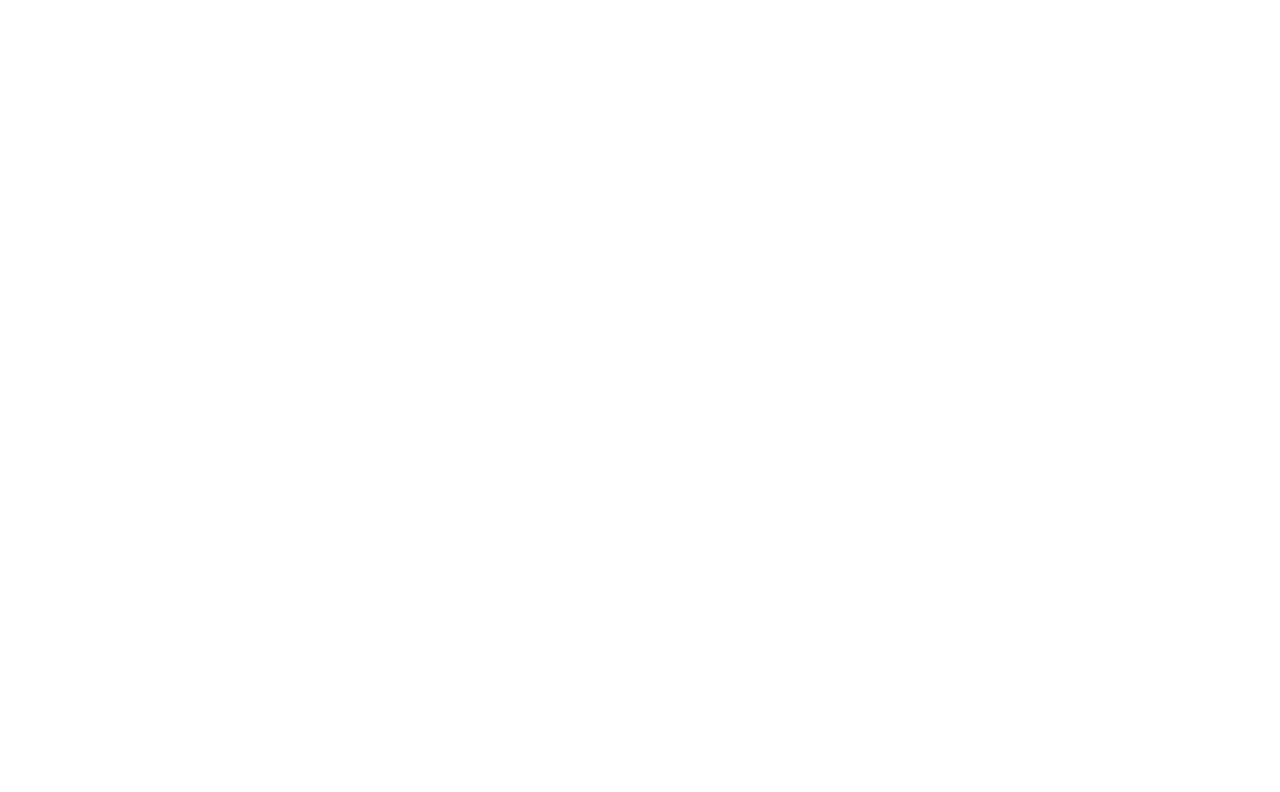
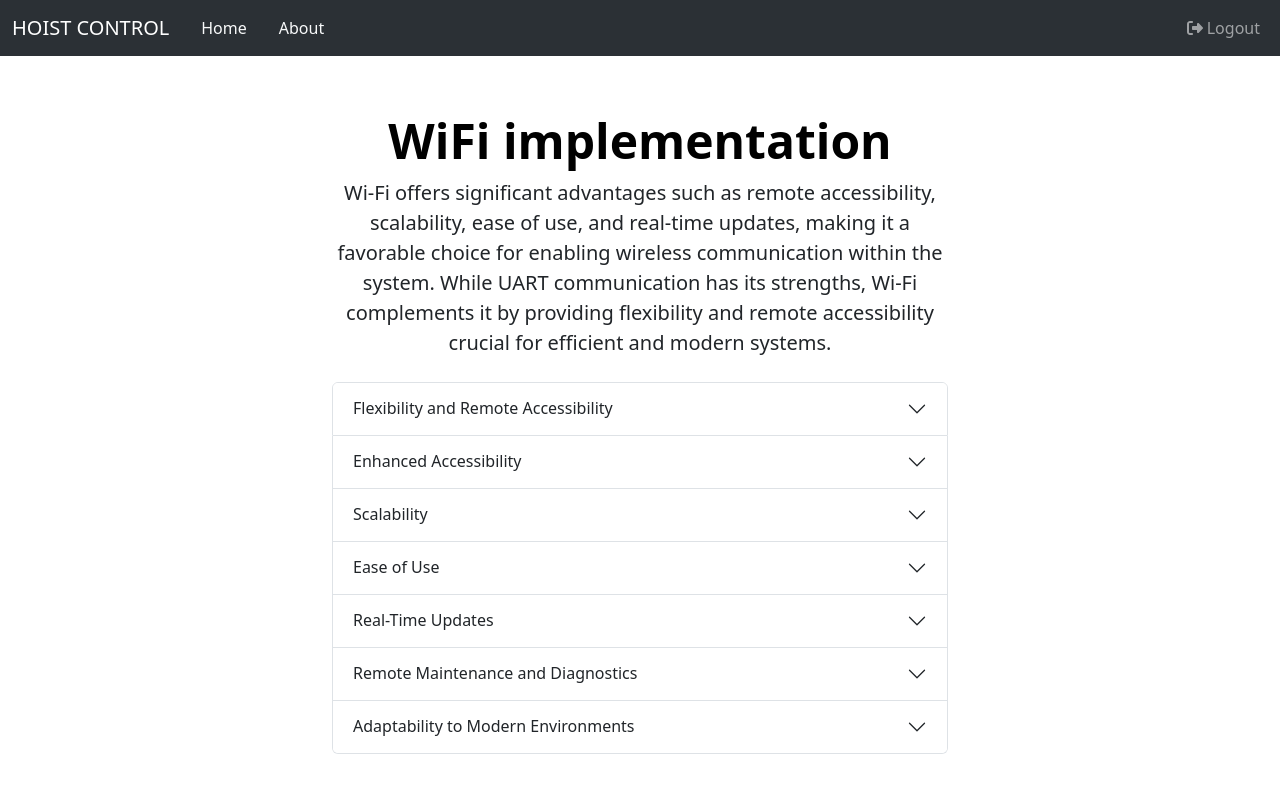
Before and after one commit to khanhhado1208/Login-Authentication-with-ReactJs-and-Firebase, a React (Create React App) app: page /about in a window 1280 px wide. Before the commit this address had no page. Shown: the top 792 px of the page. Built offline with nearby package versions, Linux system fonts and the light colour scheme.

Commit message:
Update timer counting and UI

```diff
--- /dev/null
+++ b/src/components/About.jsx
@@ -0,0 +1,22 @@
+import React from "react";
+import NavBar from "../public/NavBar";
+import Accordion from "./Accordian";
+
+const About = () => {
+  return (
+    <>
+      <NavBar />
+      <div className="px-4 py-2 my-5 text-center">
+        <h1 className="display-5 fw-bold text-body-emphasis">WiFi implementation</h1>
+        <div className="col-lg-6 mx-auto">
+          <p className="lead mb-4">
+          Wi-Fi offers significant advantages such as remote accessibility, scalability, ease of use, and real-time updates, making it a favorable choice for enabling wireless communication within the system. While UART communication has its strengths, Wi-Fi complements it by providing flexibility and remote accessibility crucial for efficient and modern systems.
+          </p>
+          <Accordion />
+        </div>
+      </div>
+    </>
+  );
+};
+
+export default About;
--- /dev/null
+++ b/src/components/Accordian.jsx
@@ -0,0 +1,103 @@
+import React from "react";
+import 'bootstrap/dist/js/bootstrap.bundle.min.js';
+
+
+const WifiAccordion = () => {
+  return (
+    <div className="accordion" id="wifiAccordion">
+      <div className="accordion-item">
+        <h2 className="accordion-header" id="flexibilityHeading">
+          <button className="accordion-button collapsed" type="button" data-bs-toggle="collapse" data-bs-target="#flexibilityCollapse" aria-expanded="false" aria-controls="flexibilityCollapse">
+            Flexibility and Remote Accessibility
+          </button>
+        </h2>
+        <div id="flexibilityCollapse" className="accordion-collapse collapse" aria-labelledby="flexibilityHeading" data-bs-parent="#wifiAccordion">
+          <div className="accordion-body">
+            Wi-Fi enables wireless communication, allowing Hoist 2, IoT gateways, and the web UI to communicate without physical connections. It offers flexibility in device placement and allows remote monitoring, configuration, and control.
+          </div>
+        </div>
+      </div>
+
+      <div className="accordion-item">
+        <h2 className="accordion-header" id="accessibilityHeading">
+          <button className="accordion-button collapsed" type="button" data-bs-toggle="collapse" data-bs-target="#accessibilityCollapse" aria-expanded="false" aria-controls="accessibilityCollapse">
+            Enhanced Accessibility
+          </button>
+        </h2>
+        <div id="accessibilityCollapse" className="accordion-collapse collapse" aria-labelledby="accessibilityHeading" data-bs-parent="#wifiAccordion">
+          <div className="accordion-body">
+            Wi-Fi offers wider accessibility. With proper network coverage, devices can connect from various locations within the network range, facilitating remote management and monitoring from different points.
+          </div>
+        </div>
+      </div>
+
+      <div className="accordion-item">
+        <h2 className="accordion-header" id="scalabilityHeading">
+          <button className="accordion-button collapsed" type="button" data-bs-toggle="collapse" data-bs-target="#scalabilityCollapse" aria-expanded="false" aria-controls="scalabilityCollapse">
+            Scalability
+          </button>
+        </h2>
+        <div id="scalabilityCollapse" className="accordion-collapse collapse" aria-labelledby="scalabilityHeading" data-bs-parent="#wifiAccordion">
+          <div className="accordion-body">
+            Wi-Fi can accommodate multiple devices simultaneously within its network, making it suitable for scenarios involving multiple hoists or additional devices in the future. This scalability aids in expanding the system without significant infrastructure changes.
+          </div>
+        </div>
+      </div>
+
+      <div className="accordion-item">
+        <h2 className="accordion-header" id="easeOfUseHeading">
+          <button className="accordion-button collapsed" type="button" data-bs-toggle="collapse" data-bs-target="#easeOfUseCollapse" aria-expanded="false" aria-controls="easeOfUseCollapse">
+            Ease of Use
+          </button>
+        </h2>
+        <div id="easeOfUseCollapse" className="accordion-collapse collapse" aria-labelledby="easeOfUseHeading" data-bs-parent="#wifiAccordion">
+          <div className="accordion-body">
+            Wi-Fi-based communication, especially using WebSocket, simplifies interaction with the web UI. Operators and users can access and control Hoist 2 remotely via a familiar web interface, enhancing user experience and ease of operation.
+          </div>
+        </div>
+      </div>
+
+      <div className="accordion-item">
+        <h2 className="accordion-header" id="realTimeUpdatesHeading">
+          <button className="accordion-button collapsed" type="button" data-bs-toggle="collapse" data-bs-target="#realTimeUpdatesCollapse" aria-expanded="false" aria-controls="realTimeUpdatesCollapse">
+            Real-Time Updates
+          </button>
+        </h2>
+        <div id="realTimeUpdatesCollapse" className="accordion-collapse collapse" aria-labelledby="realTimeUpdatesHeading" data-bs-parent="#wifiAccordion">
+          <div className="accordion-body">
+            WebSocket over Wi-Fi allows for efficient bidirectional communication, ensuring real-time updates between Hoist 2, IoT gateways, and the web UI. This real-time transmission of data is crucial for immediate status updates and control actions.
+          </div>
+        </div>
+      </div>
+
+      <div className="accordion-item">
+        <h2 className="accordion-header" id="remoteMaintenanceHeading">
+          <button className="accordion-button collapsed" type="button" data-bs-toggle="collapse" data-bs-target="#remoteMaintenanceCollapse" aria-expanded="false" aria-controls="remoteMaintenanceCollapse">
+            Remote Maintenance and Diagnostics
+          </button>
+        </h2>
+        <div id="remoteMaintenanceCollapse" className="accordion-collapse collapse" aria-labelledby="remoteMaintenanceHeading" data-bs-parent="#wifiAccordion">
+          <div className="accordion-body">
+            Wireless connectivity facilitates remote diagnostics and maintenance. Operators or technicians can remotely access hoists, troubleshoot issues, and perform maintenance tasks without physical proximity.
+          </div>
+        </div>
+      </div>
+
+      <div className="accordion-item">
+        <h2 className="accordion-header" id="adaptabilityHeading">
+          <button className="accordion-button collapsed" type="button" data-bs-toggle="collapse" data-bs-target="#adaptabilityCollapse" aria-expanded="false" aria-controls="adaptabilityCollapse">
+            Adaptability to Modern Environments
+          </button>
+        </h2>
+        <div id="adaptabilityCollapse" className="accordion-collapse collapse" aria-labelledby="adaptabilityHeading" data-bs-parent="#wifiAccordion">
+          <div className="accordion-body">
+            Wi-Fi is prevalent and well-supported in modern environments, making it easier to integrate into existing infrastructure and environments with wireless connectivity.
+          </div>
+        </div>
+      </div>
+
+    </div>
+  );
+};
+
+export default WifiAccordion;
--- a/src/components/App.js
+++ b/src/components/App.js
@@ -1,9 +1,10 @@
-import React from 'react'
-import Layout from "./Layout"
-import Dashboard from './Dashboard'
-import Login from "./Login"
-import Signup from "./Signup"
+import React from "react";
+import Layout from "./Layout";
+import Dashboard from "./Dashboard";
+import Login from "./Login";
+import Signup from "./Signup";
 import { BrowserRouter, Routes, Route } from "react-router-dom";
+import About from "./About";
 
 /*
 * BrowserRouter is a component that you wrap around your entire React application - enables navigation between views from different components in a React application
@@ -20,11 +21,12 @@
     <BrowserRouter>
       <Routes>
         <Route>
-      <Route path="/" element={<Layout />}>
+          <Route exact path="/" element={<Layout />}>
             <Route index element={<Login />} />
             <Route path="/signup" element={<Signup />} />
           </Route>
           <Route path="/dashboard" element={<Dashboard />} />
+          <Route path="/about" element={<About />} />
         </Route>
       </Routes>
     </BrowserRouter>
--- a/src/components/Dashboard.jsx
+++ b/src/components/Dashboard.jsx
@@ -2,127 +2,97 @@
 import { auth } from "../firebase";
 import NavBar from "../public/NavBar";
 import { writeValue } from '../firestore';
-//import {doc } from 'firebase/firestore';
-//import { db } from '../firebase';
-
-
-
-
 
 const Dashboard = () => {
   const user = auth.currentUser;
-    const [selectedMode, setSelectedMode] = useState('data'); // Default mode is 'data'
-    const [isOn, setIsOn] = useState(false); // Initial state for On/Off button
-    const [count, setCount] = useState(0);  //managing the timer value
+  const [selectedMode, setSelectedMode] = useState('control');
+  const [isOn, setIsOn] = useState(false);
+  const [count, setCount] = useState(0);
 
-
-
-    //Function for start timer and update database
-
-    const startTimer = (count)=> {
+  const startTimer = () => {
     setIsOn(true);
     writeValue(count);
   }
 
   const stopTimer = () => {
     setIsOn(false);
-
   }
 
   const resetTimer = () => {
     setCount(0);
     setIsOn(false);
+  }
 
-    }
-    useEffect (()=> {
+  useEffect(() => {
     let intervalId;
-    if (selectedMode === 'control' && isOn){
-
-            intervalId = setInterval(()=> {
-                setCount ((count) => count + 1);
+    if (selectedMode === 'control' && isOn) {
+      intervalId = setInterval(() => {
+        setCount(count => count + 1);
       }, 1000);
     } else {
-            clearInterval (intervalId); //clear timer or when Remote control mode is off
-
+      clearInterval(intervalId);
     }
     return () => clearInterval(intervalId);
+  }, [selectedMode, isOn, count]);
 
-    }, [selectedMode, isOn, count ]);
-
-
-    // Function to toggle the state of the On/Off button
   const toggleOnOff = () => {
     setIsOn(!isOn);
-
     if (selectedMode === 'control') {
-            if(isOn) {
+      if (isOn) {
         stopTimer();
-                writeValue(count)
+        writeValue(count);
       } else {
         startTimer();
-
       }
     }
   };
 
+  const formatTime = (time) => {
+    const hours = Math.floor(time / 3600);
+    const minutes = Math.floor((time % 3600) / 60);
+    const seconds = time % 60;
+
+    return `${String(hours).padStart(2, '0')}:${String(minutes).padStart(2, '0')}:${String(seconds).padStart(2, '0')}`;
+  };
 
   return (
     <>
       <NavBar />
       <div className="container">
-                <div className="row justify-content-center">
-                    <div className="col-md-4 text-center">
-                        <p>
-                            Welcome <em className="text-decoration-underline">{user.email}</em>. Follow the dashboard to track and monitor your hoists with ease. We're here to make your hosting operations more efficient and convenient.
+        <div className="row justify-content-center mt-4">
+          <div className="col-md-8 text-center">
+            <h1>Remote Control Mode</h1>
+            <p className="fs-5">
+              Welcome, <em className="text-decoration-underline">{user.email}</em>
             </p>
-                    </div>
-                </div>
-            </div>
-            <div className="container-fluid">
-                <div className="row content">
-                    <div className="col-sm-3 sidenav">
-                        <div className="list-group ">
-                            <a
-                                href="#section2"
-                                className={`list-group-item ${selectedMode === 'data' ? 'active' : ''}`}
-                                onClick={() => setSelectedMode('data')}
-                            >
-                                Data Retrieval Mode
-                            </a>
-                            <a
-                                href="#section3"
-                                className={`list-group-item ${selectedMode === 'control' ? 'active' : ''}`}
-                                onClick={() => setSelectedMode('control')}
-                            >
-                                Remote Control Mode
-                            </a>
-                        </div>
-                    </div>
-                    <div className="col-sm-9">
-                        {selectedMode === 'data' && (
-                            <div>
-                                {/* Content for Data Retrieval Mode */}
-                                <h4><small>Content for Data Retrieval Mode</small></h4>
-                            </div>
-                        )}
-                        {selectedMode === 'control' && (
-                            <div>
-                                <p> Timer Value : {count}</p>
-                                <h4><small>Content for Remote Control Mode</small></h4>
+            <p className="fs-5">
+            Follow the dashboard to track and monitor the operation time of the Hosit with ease. We're here to make your hoisting operations more efficient and convenient.
+            </p>
+            <div className="card p-4 py-4">
+              <h4 className="mb-3"><small>Content for Remote Control Mode</small></h4>
+              <p className="fs-2 mb-4">Timer Value: {formatTime(count)}</p>
+              <div className="d-flex justify-content-center align-items-center">
                 <button
-                                    className={`btn ${isOn ? 'btn-danger' : 'btn-success'}`}
+                  className={`btn btn-lg ${isOn ? 'btn-danger' : 'btn-success'} me-2`}
                   onClick={toggleOnOff}
+                  style={{ width: "48%" }}
                 >
                   {isOn ? 'Off' : 'On'}
                 </button>
-                                <button className="btn btn-warning" onClick={resetTimer}> Reset</button>
+                <button
+                  className="btn btn-lg btn-warning"
+                  onClick={resetTimer}
+                  style={{ width: "48%" }}
+                >
+                  Reset
+                </button>
               </div>
-                        )}
+            </div>
           </div>
         </div>
       </div>
     </>
-    )
-}
+  );
+};
 
 export default Dashboard;
--- a/src/components/Hoist.jsx
+++ b/src/components/Hoist.jsx
@@ -1,5 +1,4 @@
 import React from 'react'
-
 
 const Hoist = () => {
 
--- a/src/public/NavBar.jsx
+++ b/src/public/NavBar.jsx
@@ -1,5 +1,6 @@
 import React from 'react'
 import Container from 'react-bootstrap/Container';
+import { Link } from 'react-router-dom';
 import Nav from 'react-bootstrap/Nav';
 import Navbar from 'react-bootstrap/Navbar';
 import { FontAwesomeIcon } from '@fortawesome/react-fontawesome';
@@ -20,19 +21,27 @@
         await signOut(auth);
         navigate("/");
     }
+
   return (
+
 <>
-      <Navbar collapseOnSelect="lg"  className="bg-body-tertiary full-width-navbar" bg="dark" data-bs-theme="dark">
+  <Navbar collapseOnSelect="lg" className="bg-body-tertiary full-width-navbar" bg="dark" data-bs-theme="dark">
     <Container fluid>
       <Navbar.Brand>HOIST CONTROL</Navbar.Brand>
       <Nav className="me-auto">
+      <Link to="/dashboard" className="text-light text-decoration-none ml-3 px-3">Home</Link>
+      <Link to="/about" className="text-light text-decoration-none ml-3 px-3">About</Link>
       </Nav>
-          <Nav className="ml-auto"> {/* Use ml-auto for right alignment */}
-          <Nav.Link href="#logout" onClick={(e) => logoutUser(e)}><FontAwesomeIcon icon={faSignOutAlt} /> Logout </Nav.Link>
+      <Nav className="ml-auto">
+        <Nav.Link href="#logout" onClick={(e) => logoutUser(e)}>
+          <FontAwesomeIcon icon={faSignOutAlt} /> Logout
+        </Nav.Link>
       </Nav>
     </Container>
   </Navbar>
 </>
+
+
   )
 }
 
```
Lines whose indentation alone changed are shown as unchanged.
